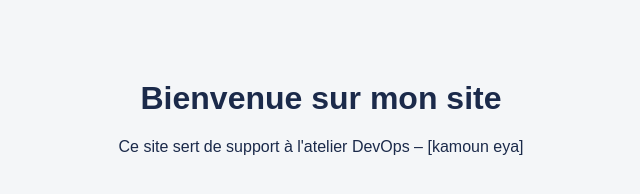
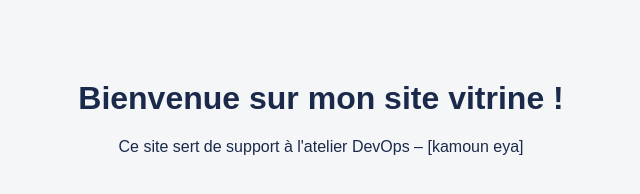
Before and after one commit to eyaaakamoun-bit/mon-site-vitrine, a plain HTML site: page index.html in a window 1280 px wide. Shown: the whole page, without its empty margins (319-959 px from the left). Drawn offline with Linux system fonts and the light colour scheme.

Commit message:
modification du titre de la page d'acceuil

```diff
--- a/index.html
+++ b/index.html
@@ -6,7 +6,7 @@
  <link rel="stylesheet" href="style.css">
 </head>
 <body>
- <h1>Bienvenue sur mon site</h1>
+ <h1>Bienvenue sur mon site vitrine !</h1>
  <p>Ce site sert de support à l'atelier DevOps – [kamoun eya] </p>
 </body>
 </html>
```
